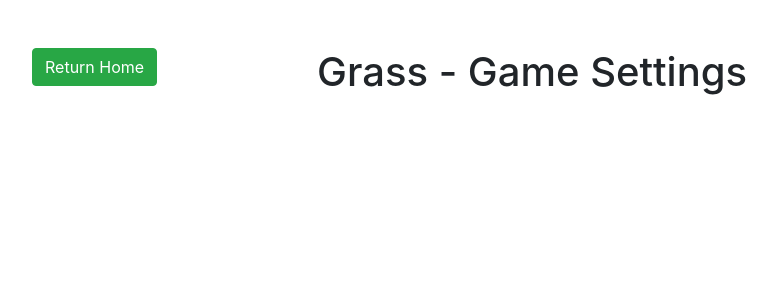
After one commit to DylFeeney/Grass-card-game-scoreboard, a Flask app: page /game-options in a window 1280 px wide. The commit adds this page. Shown: the top 300 px of the page, without its empty margins (53-830 px from the left). Run offline with Flask 2, Linux system fonts and the light colour scheme; some libraries are stand-ins or nearby versions.

Commit message:
Created the base game_optons files

```diff
--- a/app.py
+++ b/app.py
@@ -1,9 +1,11 @@
 from flask import Flask, render_template
 from game_files import create_new_game_files
 from game_files import game_files_setup
+from game_settings import game_options
 
 app = Flask(__name__)
 app.register_blueprint(game_files_setup)
+app.register_blueprint(game_options)
 
 
 @app.route('/')
--- /dev/null
+++ b/game_settings.py
@@ -0,0 +1,10 @@
+from flask import request, render_template, Blueprint
+
+game_options = Blueprint('game_options', __name__, template_folder='templates')
+
+
+@game_options.route('/game-options', methods=['POST', 'GET'])
+def game_options_page():
+    if request.method == 'POST':
+        print("POST")
+    return render_template('game_options.html')
--- /dev/null
+++ b/templates/game_options.html
@@ -0,0 +1,23 @@
+<!DOCTYPE html>
+<html lang="en">
+<head>
+    <meta charset="UTF-8">
+    <title>Grass - Game Options</title>
+    <link rel="stylesheet" href="static/bootstrap/css/bootstrap.min.css">
+</head>
+<body>
+    <div class="container">
+        <div class="row mt-5">
+            <div class="col-sm-3">
+                <a href="http://127.0.0.1:5000">
+                    <button type="button" class="btn btn-success">Return Home</button>
+                </a>
+            </div>
+            <div class="col-sm-9">
+                <h1>Grass - Game Settings</h1>
+            </div>
+        </div>
+    </div>
+
+</body>
+</html>
```
Also changed, not shown: templates/index.html (+6 -1 lines).
